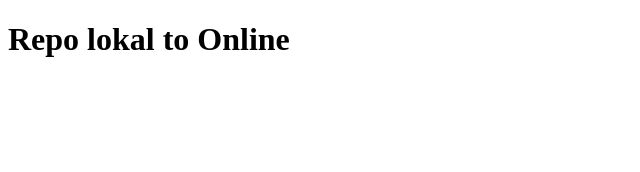
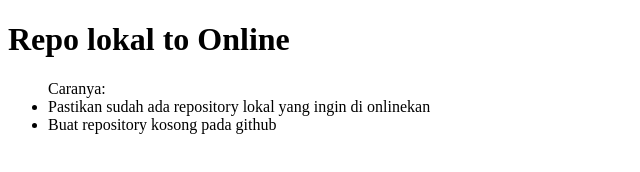
Before and after one commit to AlvitoAlfian/repo-lokal-vito, a plain HTML site: page index.html in a window 1280 px wide. Shown: the whole page, without its empty margins (0-640 px from the left). Drawn offline with Linux system fonts and the light colour scheme.

Commit message:
Menambah detail cara repo lokal ke online

```diff
--- a/index.html
+++ b/index.html
@@ -7,5 +7,10 @@
 </head>
 <body>
     <h1>Repo lokal to Online</h1>
+    <ul>
+        Caranya:
+        <li>Pastikan sudah ada repository lokal yang ingin di onlinekan</li>
+        <li>Buat repository kosong pada github</li>
+    </ul>
 </body>
 </html>
```
